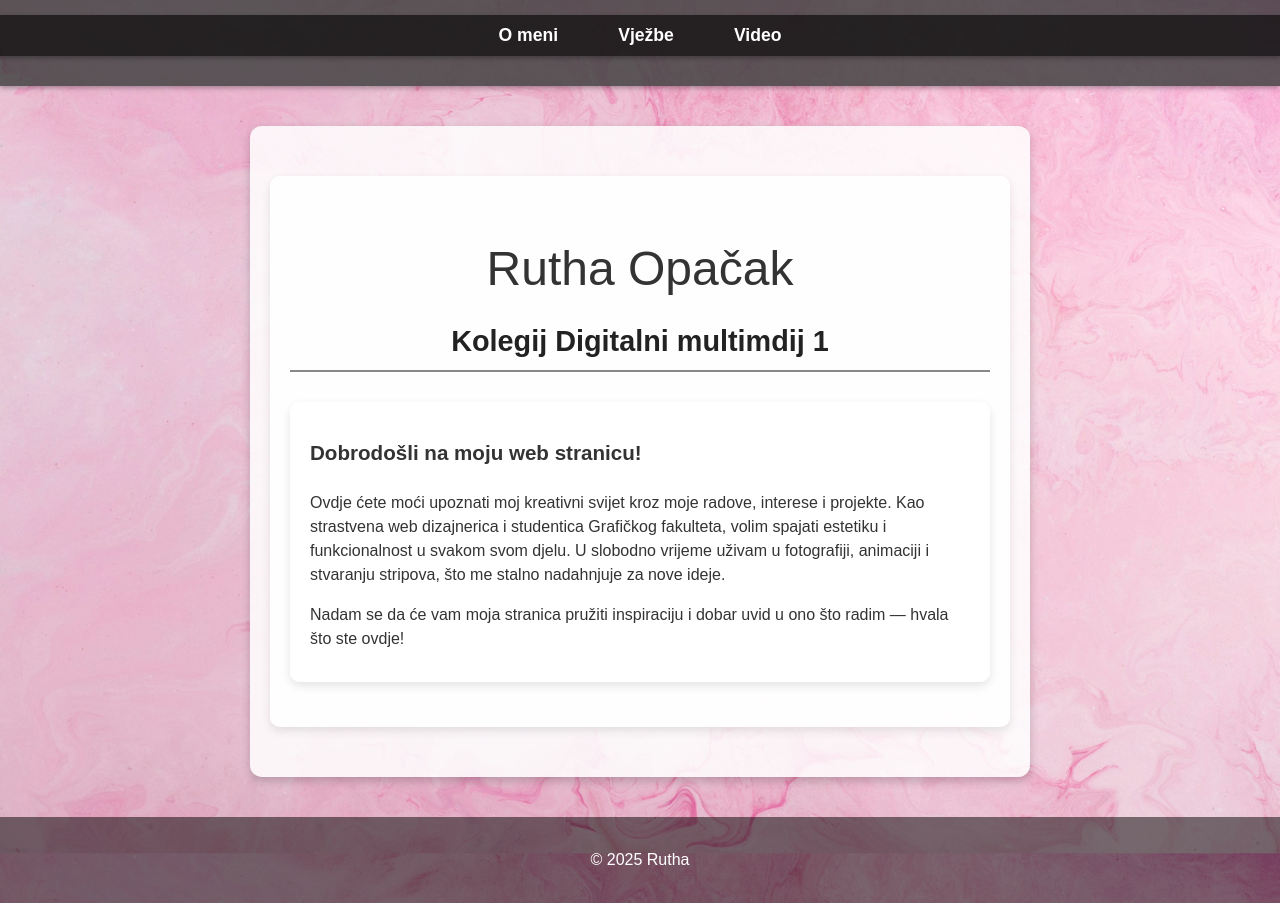
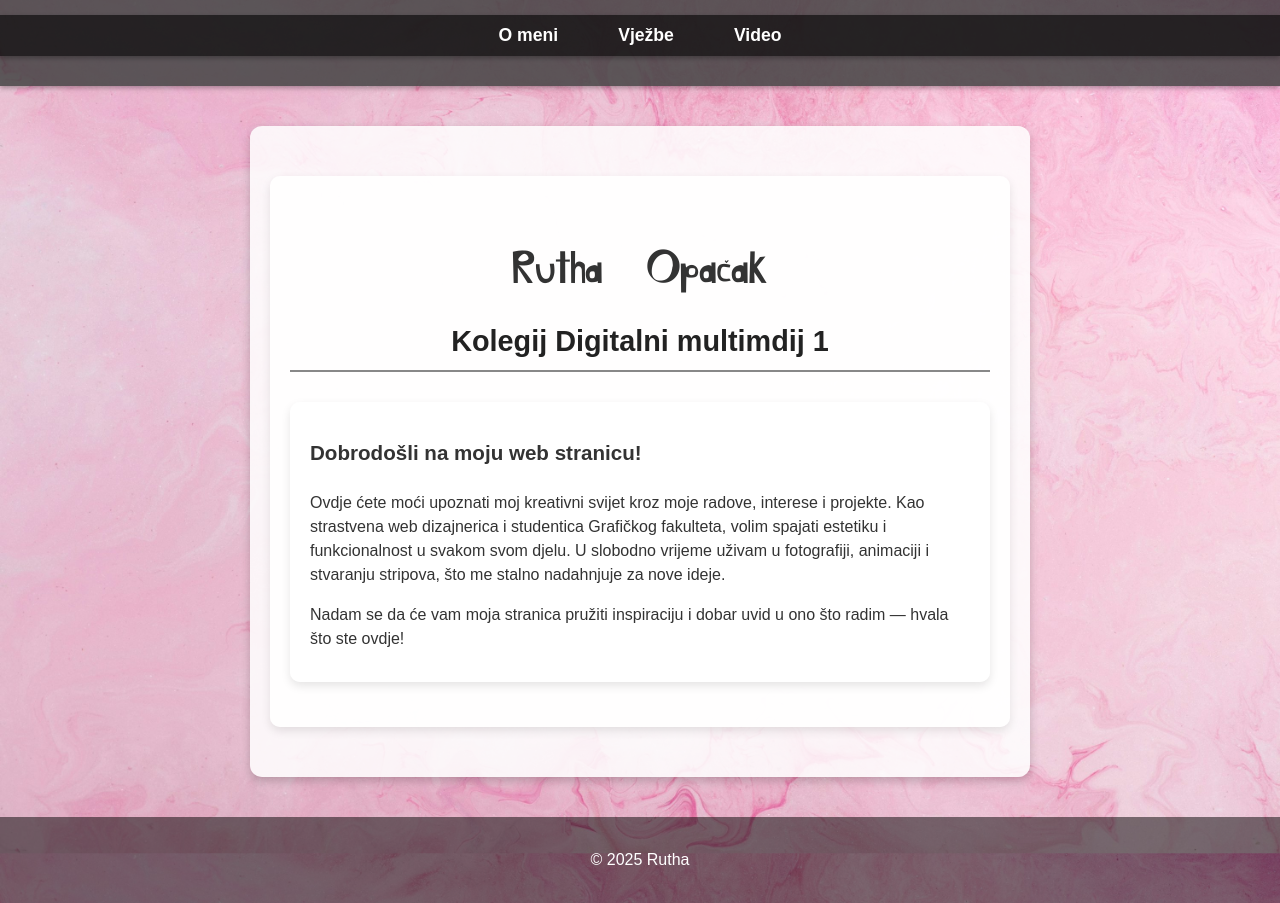
Before and after one commit to ruthaopacak/Rutha_Opacak_projekt3, a plain HTML site: page index.html in a window 1280 px wide. Drawn offline with Linux system fonts and the light colour scheme.

Commit message:
Update style.css

```diff
--- a/style.css
+++ b/style.css
@@ -121,15 +121,16 @@ footer {
     width: 140px;
     height: 140px;
   }
-}@font-face {
-  font-family: 'MojFont'; /* ime koje želiš koristiti */
-  src:url('RuthaOpacak_a.ttf')  format('truetype');
+}
+@font-face {
+  font-family: 'MojFont'; /* naziv pod kojim browser poznaje tvoj font */
+  src: url('RuthaOpacak_a.ttf') format('truetype');
   font-weight: normal;
   font-style: normal;
 }
 
 .naslovna h1 {
-  font-family: 'RuthaOpacak_a', sans-serif;
+  font-family: 'MojFont', sans-serif; /* koristi isti naziv kao gore */
   text-align: center;
   font-weight: normal;
   font-size: 3rem;
```
